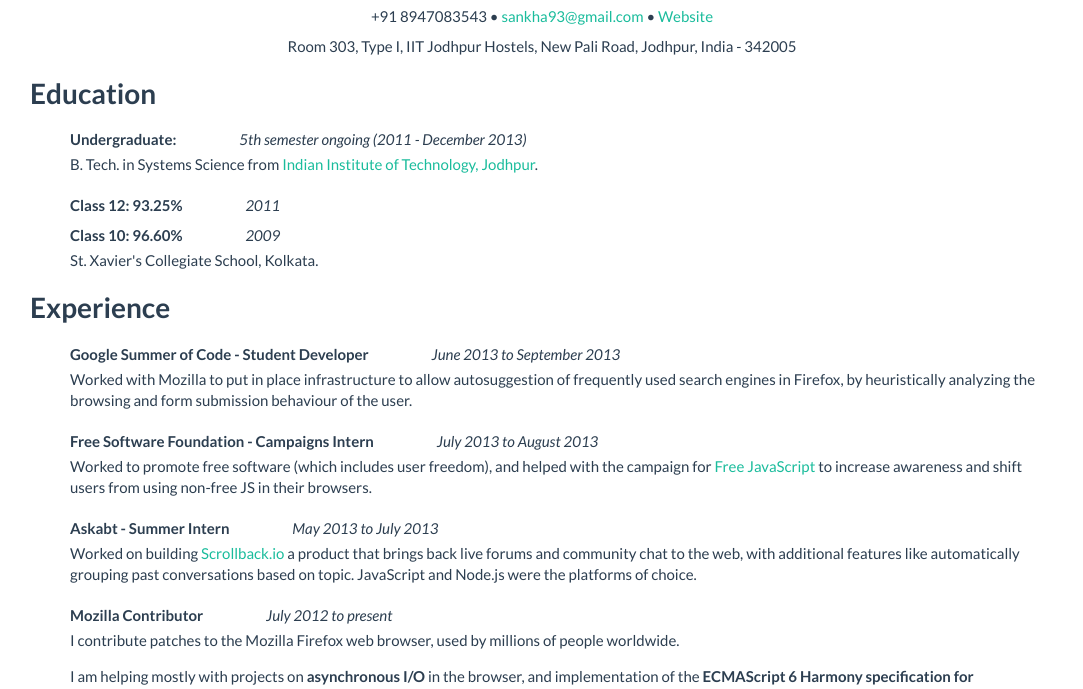
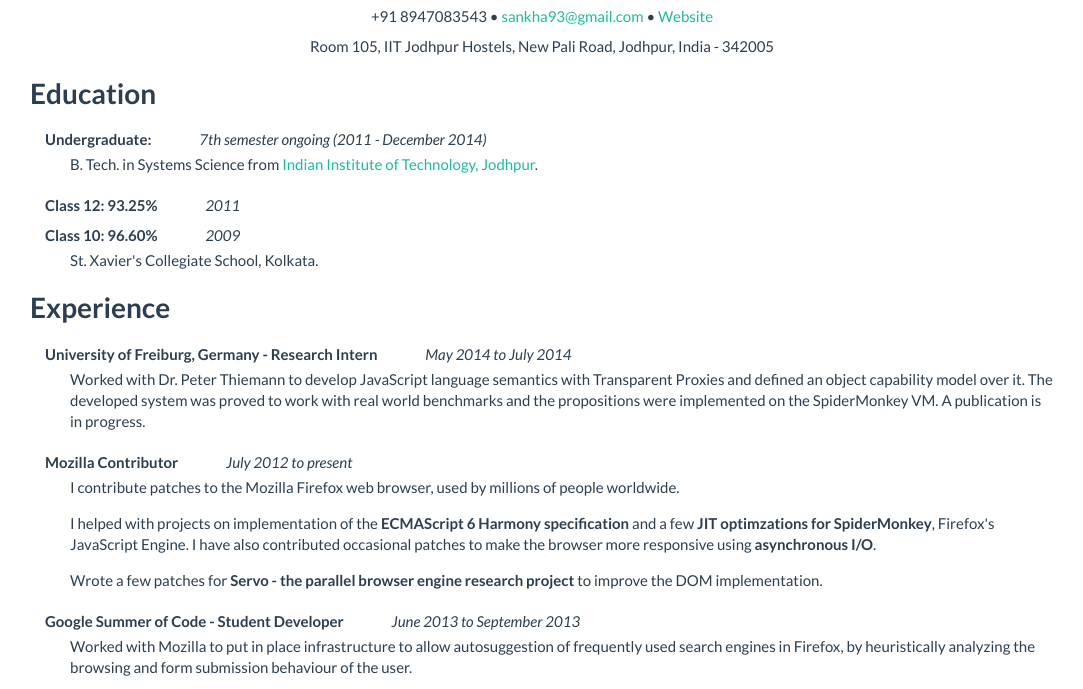
Before and after one commit to ngsankha/cv, a plain HTML site: page index.html in a window 1280 px wide. Shown: the part 102-791 px from the top of the page, without its empty margins (98-1181 px from the left). Drawn offline with Linux system fonts and the light colour scheme.

Commit message:
Update first half of the CV

```diff
--- a/css/cv.css
+++ b/css/cv.css
@@ -18,12 +18,14 @@
 }
 
 .title-head {
+  position: relative;
+  left: -25px;
   font-weight: bold;
   line-height: 2em;
 }
 
 .timerange {
-  padding-left: 60px;
+  padding-left: 20px;
   font-style: italic;
   line-height: 2em;
 }
@@ -40,7 +42,7 @@
 
 @media print {
   @page {
-    margin-top: 10%;
+    margin-top: 2%;
   }
 
   body {
--- a/index.html
+++ b/index.html
@@ -21,12 +21,12 @@
     <div class="container">
       <h1>Sankha Narayan Guria</h1>
       +91 8947083543 • <a href="mailto:sankha93@gmail.com">sankha93@gmail.com</a> • <a class="link-after" href="http://sankhs.com">Website</a><span class="print-only">: http://sankhs.com</span> <br>
-      Room 303, Type I, IIT Jodhpur Hostels, New Pali Road, Jodhpur, India - 342005
+      Room 105, IIT Jodhpur Hostels, New Pali Road, Jodhpur, India - 342005
 
       <div class="content">
         <h3>Education</h3>
         <div class="text">
-          <p><span class="title-head">Undergraduate:</span> <span class="timerange">5th semester ongoing (2011 - December 2013)</span><br>
+          <p><span class="title-head">Undergraduate:</span> <span class="timerange">7th semester ongoing (2011 - December 2014)</span><br>
           B. Tech. in Systems Science from <a href="http://iitj.ac.in">Indian Institute of Technology, Jodhpur</a>.</p>
           <p><span class="title-head">Class 12: 93.25%</span> <span class="timerange">2011</span><br>
             <span class="title-head">Class 10: 96.60%</span> <span class="timerange">2009</span><br>
@@ -36,18 +36,22 @@
 
         <h3>Experience</h3>
         <div class="text">
+          <p><span class="title-head">University of Freiburg, Germany - Research Intern</span> <span class="timerange">May 2014 to July 2014</span><br>
+            Worked with Dr. Peter Thiemann to develop JavaScript language semantics with Transparent Proxies and defined an object capability model over it. The developed system was proved to work with real world benchmarks and the propositions were implemented on the SpiderMonkey VM. A publication is in progress.
+          </p>
+          <p><span class="title-head">Mozilla Contributor</span> <span class="timerange">July 2012 to present</span><br>
+            I contribute patches to the Mozilla Firefox web browser, used by millions of people worldwide.
+            <p>I helped with projects on implementation of the <strong>ECMAScript 6 Harmony specification</strong> and a few <strong>JIT optimzations for SpiderMonkey</strong>, Firefox's JavaScript Engine. I have also contributed occasional patches to make the browser more responsive using <strong>asynchronous I/O</strong>.</p>
+            <p>Wrote a few patches for <strong>Servo - the parallel browser engine research project</strong> to improve the DOM implementation.</p>
+          </p>
           <p><span class="title-head">Google Summer of Code - Student Developer</span> <span class="timerange">June 2013 to September 2013</span><br>
             Worked with Mozilla to put in place infrastructure to allow autosuggestion of frequently used search engines in Firefox, by heuristically analyzing the browsing and form submission behaviour of the user.
           </p>
           <p><span class="title-head">Free Software Foundation - Campaigns Intern</span> <span class="timerange">July 2013 to August 2013</span><br>
             Worked to promote free software (which includes user freedom), and helped with the campaign for <a href="https://fsf.org/campaigns/freejs">Free JavaScript</a> to increase awareness and shift users from using non-free JS in their browsers.
           </p>
-          <p><span class="title-head">Askabt - Summer Intern</span> <span class="timerange">May 2013 to July 2013</span><br>
-            Worked on building <a href="http://scrollback.io">Scrollback.io</a> a product that brings back live forums and community chat to the web, with additional features like automatically grouping past conversations based on topic. JavaScript and Node.js were the platforms of choice.
-          </p>
-          <p><span class="title-head">Mozilla Contributor</span> <span class="timerange">July 2012 to present</span><br>
-            I contribute patches to the Mozilla Firefox web browser, used by millions of people worldwide.
-            <p>I am helping mostly with projects on <strong>asynchronous I/O</strong> in the browser, and implementation of the <strong>ECMAScript 6 Harmony specification for SpiderMonkey</strong>, Firefox's JavaScript Engine.</p>
+          <p><span class="title-head">Scrollback - Summer Intern</span> <span class="timerange">May 2013 to July 2013</span><br>
+            Worked on building <a href="http://scrollback.io">Scrollback.io</a> a product that brings back live forums and community IRC chat to the web, with additional features like automatically grouping past conversations based on topic. JavaScript and Node.js were the platforms of choice.
           </p>
         </div>
 
@@ -61,7 +65,7 @@
             <li>Awareness of low-level data manipulation.</li>
             <li>Synchronous models like thread, processes and asynchronous models (callbacks, promises) and evented I/O.</li>
           </ul>
-          <span class="title-head break">Programming Languages</span>
+          <span class="title-head">Programming Languages</span>
           <ul>
             <li>Proficient in Java, JavaScript, C and PHP.</li>
             <li>Significant experience with C++, Python, HTML, CSS.</li>
```
